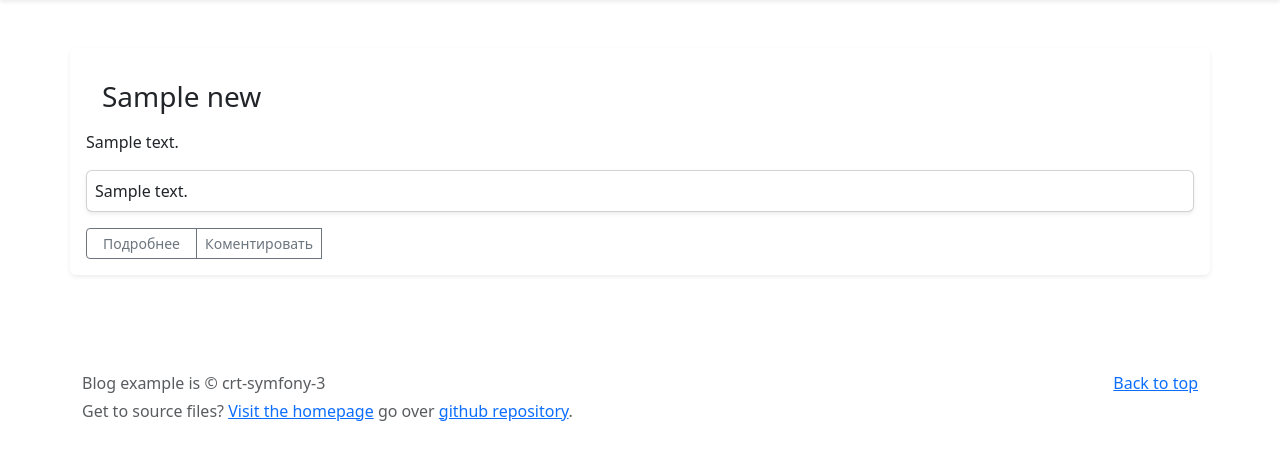
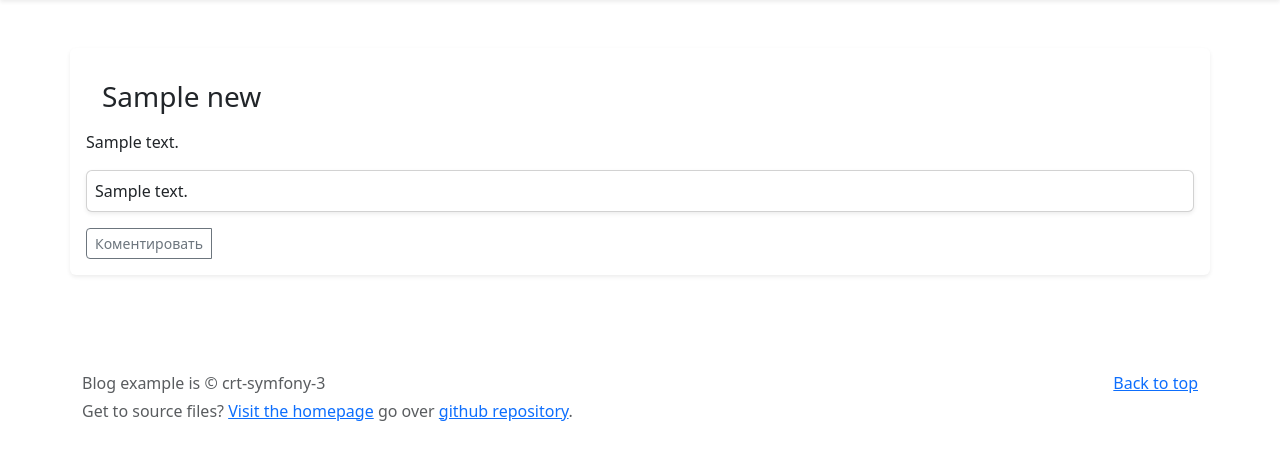
Before and after one commit to unclepepper/crt-symfony-3, a Symfony app: template src/templates/news/index.html.twig in a window 1280 px wide. Shown: the part 56-516 px from the top of the page. Run offline with Twig, Linux system fonts and the light colour scheme; the template is opened without the code that fills it: most values are stand-ins (such as "Sample title", 1, 10 or a date in 2020); some libraries are stand-ins or nearby versions.

Commit message:
fix: bug fix

```diff
--- a/src/templates/news/index.html.twig
+++ b/src/templates/news/index.html.twig
@@ -17,7 +17,7 @@
                     <small class="text-muted col">{{article.createAt.format('d.m.Y')}}</small>
                    </p>
                     <div class="btn-group ">
-                      <button type="button" class="btn btn-sm btn-outline-secondary"><a href="news/{{ new.id}}" class="text-decoration-none btn-sm btn-outline-secondary">Подробнее</a></button>
+                      {# <button type="button" class="btn btn-sm btn-outline-secondary"><a href="news/{{ new.id}}" class="text-decoration-none btn-sm btn-outline-secondary">Подробнее</a></button> #}
                       <button type="button" class="btn btn-sm btn-outline-secondary">Коментировать</button>
                       <div class="col col-lg-10"></div>
                     </div>
```
